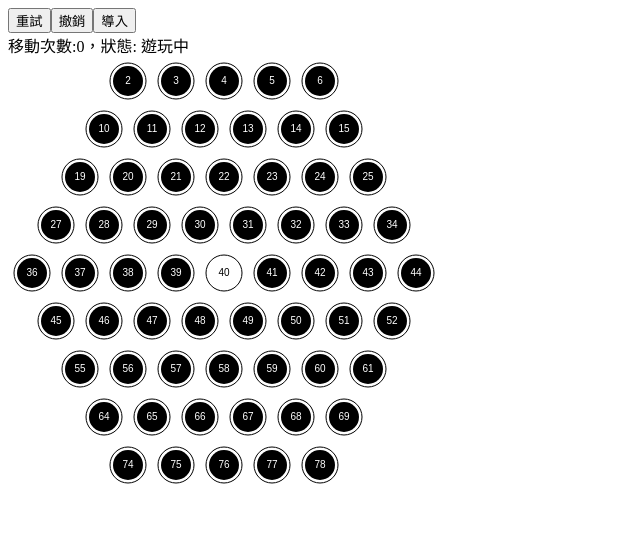
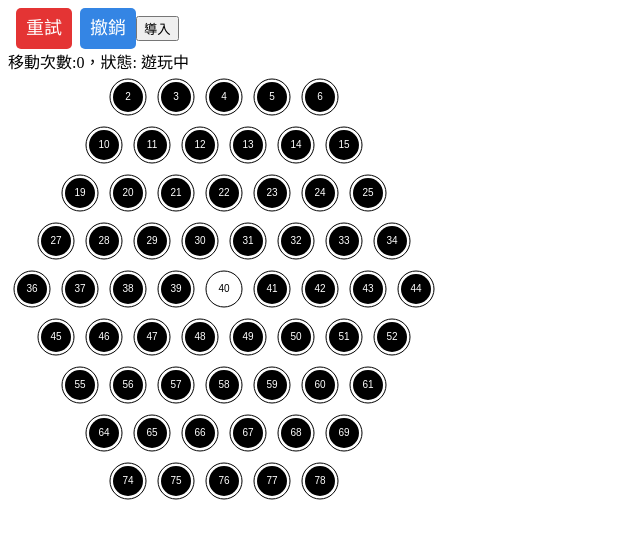
Before and after one commit to 1017-owo/1017-owo.github.io, a plain HTML site: page pegsolitaire/index.html in a window 1280 px wide. Shown: the whole page, without its empty margins (0-640 px from the left). Drawn offline with Linux system fonts and the light colour scheme.

Commit message:
Update index.html
Signed-off-by: 1017-owo <98018258+1017-owo@users.noreply.github.com>

```diff
--- a/pegsolitaire/index.html
+++ b/pegsolitaire/index.html
@@ -2,10 +2,40 @@
 <html lang="zh-TW">
 
 <head>
-    <meta charset="utf-8"/>
+    <meta charset="utf-8" />
     <title>孔明棋</title>
     <script src="pegsolitaire.js"></script>
-    <link rel="stylesheet" href="./index.css" />
+    <style>
+        input[value="重試"] {
+            border-radius: 5px;
+            background-color: #e43434;
+            color: #fff;
+            padding: 2px 10px;
+            line-height: 37px;
+            text-align: center;
+            font-size: 18px;
+            border: 0;
+            outline: 0;
+            margin: 0 0 0 8px;
+        }
+
+        input[value="撤銷"] {
+            border-radius: 5px;
+            background-color: #3485e4;
+            color: #fff;
+            padding: 2px 10px;
+            line-height: 37px;
+            text-align: center;
+            font-size: 18px;
+            border: 0;
+            margin: 0 0 0 8px;
+            outline: 0;
+        }
+
+        input[type="button"] {
+            cursor: pointer;
+        }
+    </style>
 </head>
 
 <body>
```
